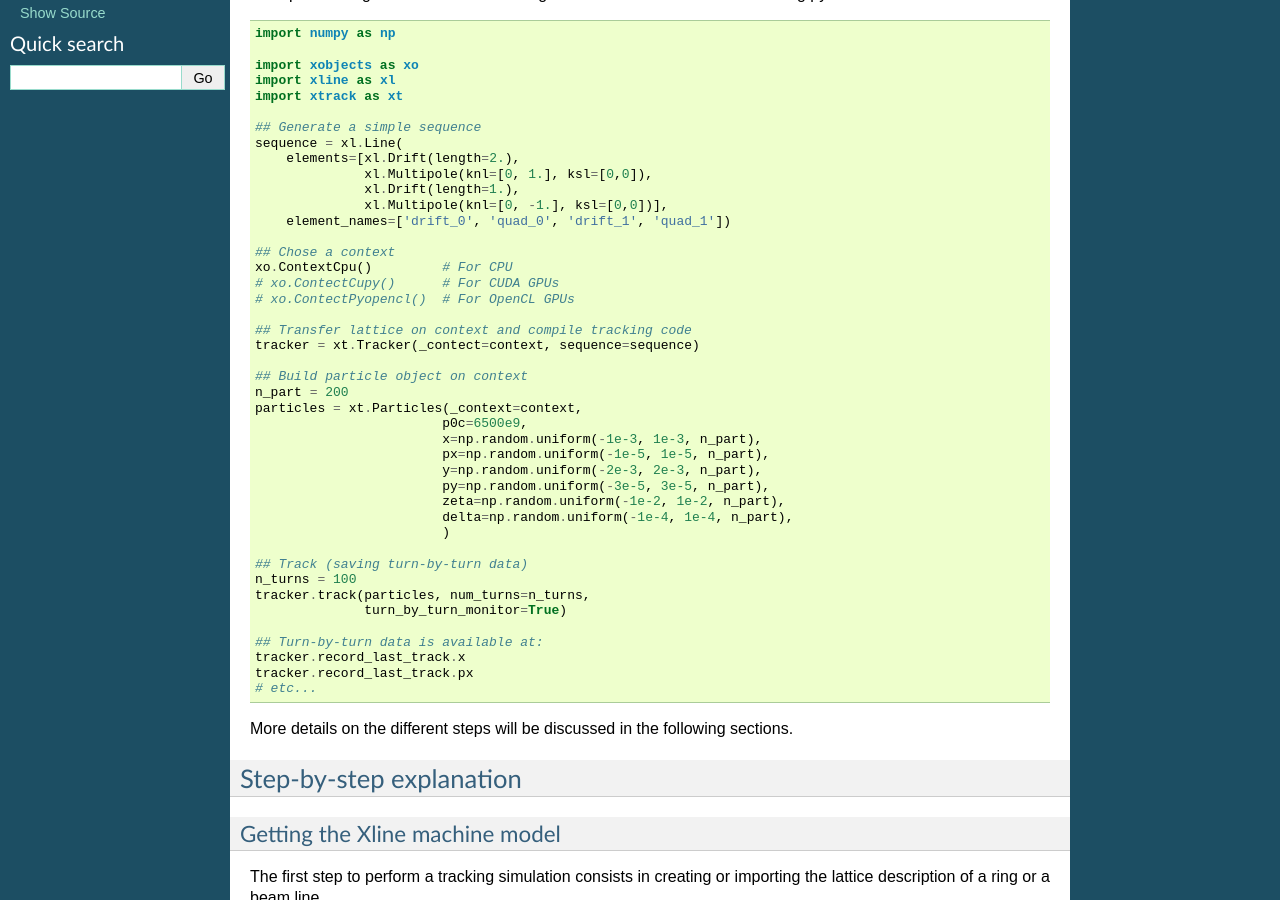
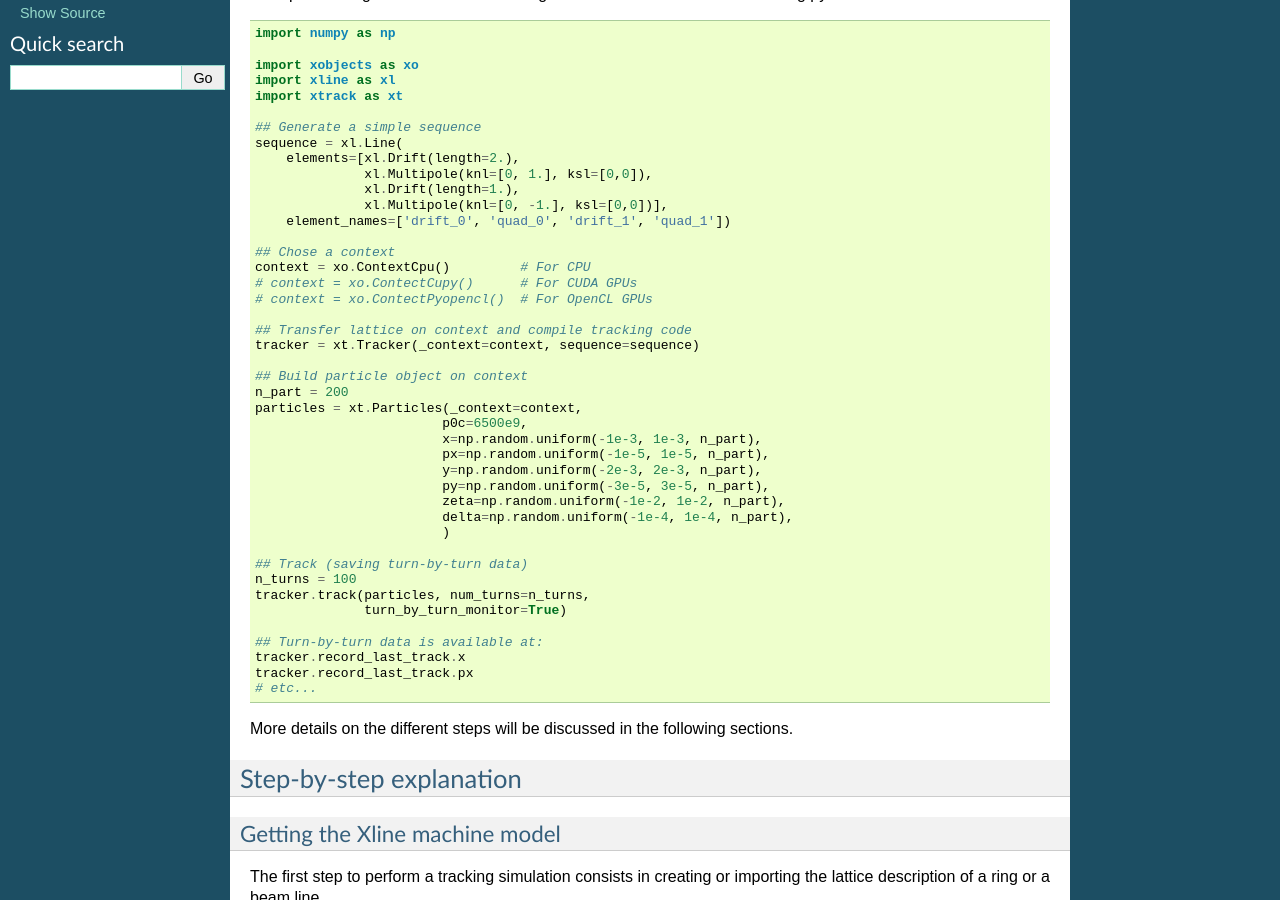
Before and after one commit to xsuite/xsuite, a Sphinx documentation site: the page built from docs/gettingstarted.rst, in a window 1280 px wide and 900 px high, scrolled down 555 px. Built offline with Sphinx 7.4.7, drawn with Linux system fonts in a browser that asks for light colours.

Commit message:
Quick push

```diff
--- a/docs/gettingstarted.rst
+++ b/docs/gettingstarted.rst
@@ -30,12 +30,12 @@ A simple tracking simulation can be configured and executed with the following p
         element_names=['drift_0', 'quad_0', 'drift_1', 'quad_1'])
 
     ## Chose a context
-    xo.ContextCpu()         # For CPU
-    # xo.ContectCupy()      # For CUDA GPUs
-    # xo.ContectPyopencl()  # For OpenCL GPUs
+    context = xo.ContextCpu()         # For CPU
+    # context = xo.ContectCupy()      # For CUDA GPUs
+    # context = xo.ContectPyopencl()  # For OpenCL GPUs
 
     ## Transfer lattice on context and compile tracking code
-    tracker = xt.Tracker(_contect=context, sequence=sequence)
+    tracker = xt.Tracker(_context=context, sequence=sequence)
 
     ## Build particle object on context
     n_part = 200
```
